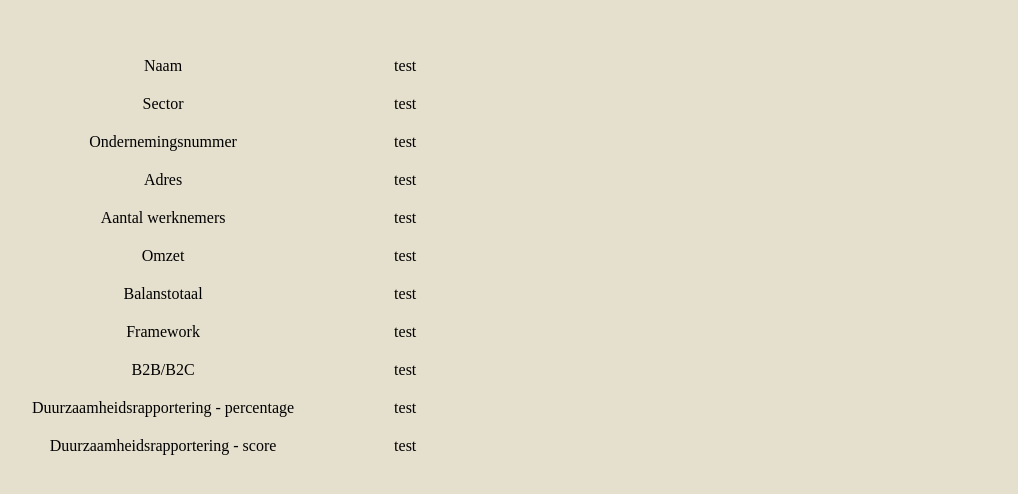
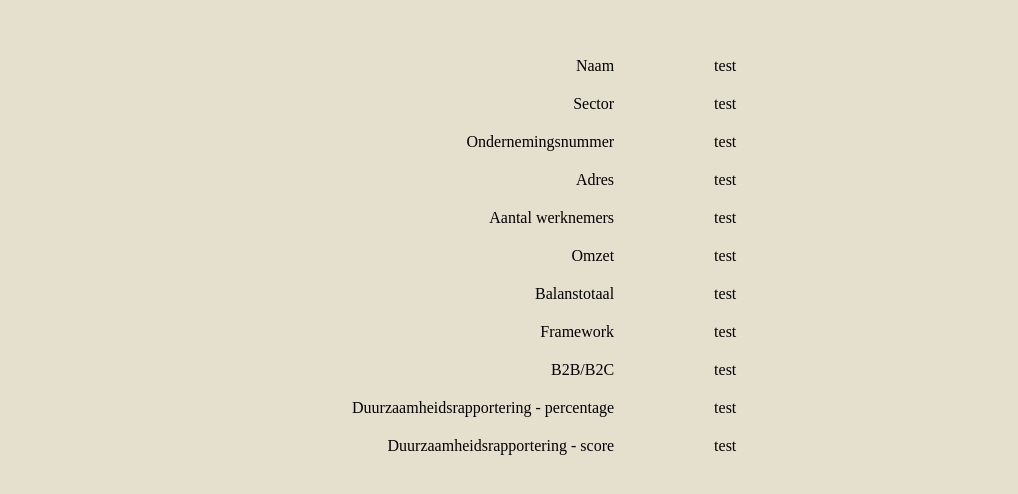
Before and after one commit to laurarenders/Data_Engineering_Project_1, a website: page zoekmachine/gedetailleerd.html in a window 1280 px wide. Shown: the part 278-772 px from the top of the page, without its empty margins (18-1036 px from the left). Drawn offline with Linux system fonts and the light colour scheme.

Commit message:
Update main.css

```diff
--- a/zoekmachine/css/main.css
+++ b/zoekmachine/css/main.css
@@ -106,3 +106,8 @@ button:hover {
   border: none;
   border-radius: 10%;
 }
+
+#bedrijfDetails {
+  text-align: right;
+  margin-left: 25%
+}
```
